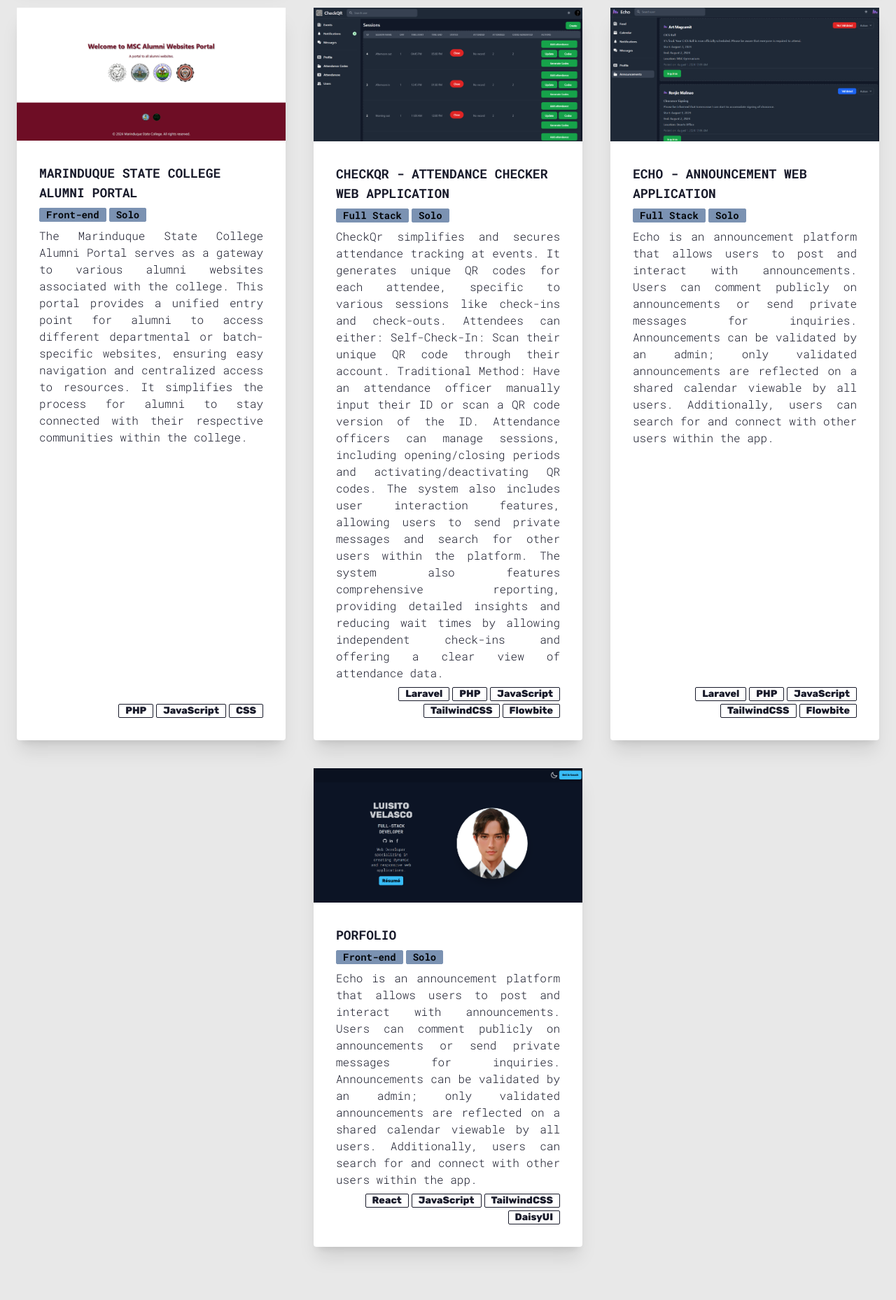
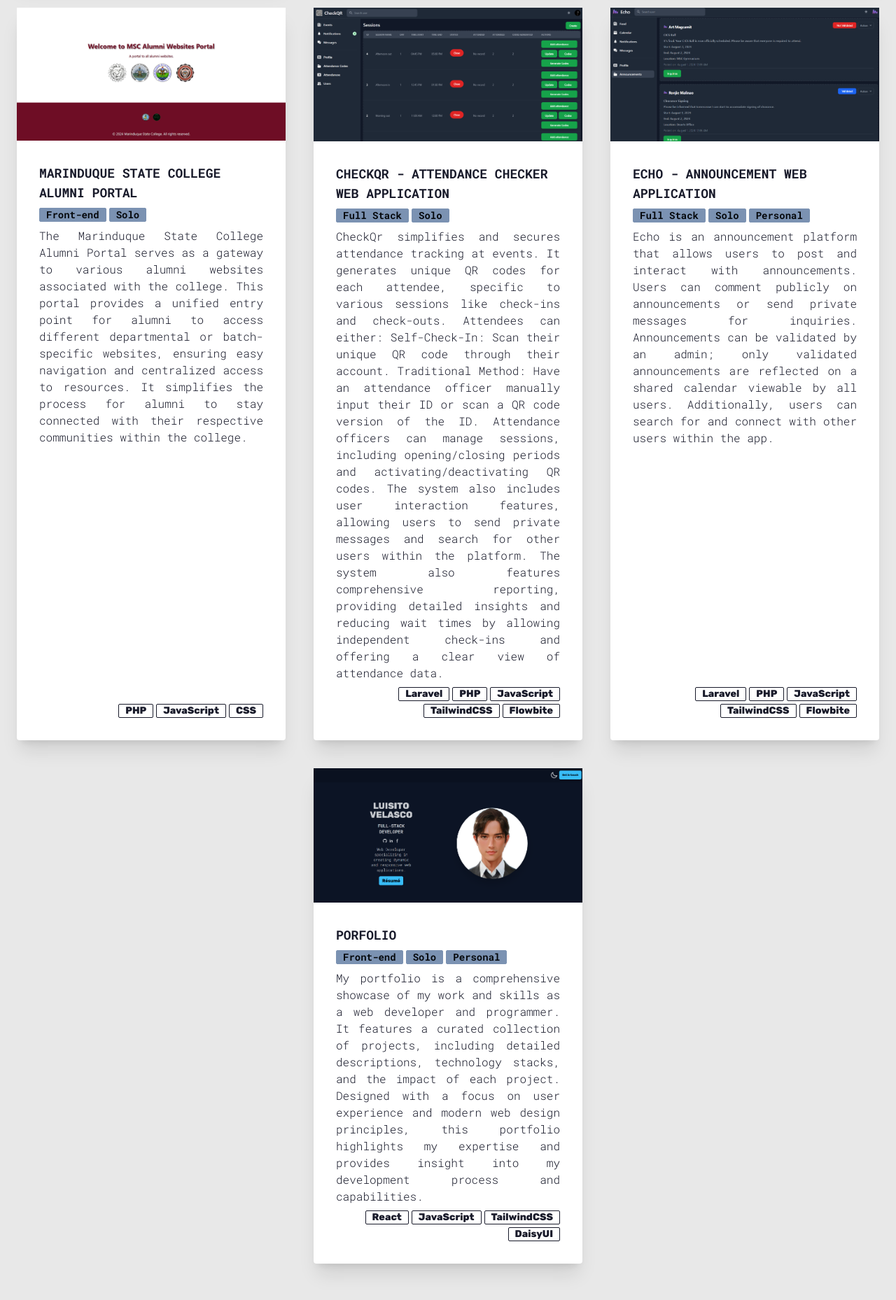
Before and after one commit to lstvelasco/luisito-velasco, a React (Vite) app: page / in a window 1280 px wide. Shown: the part 1809-3667 px from the top of the page at 70% size. Built offline with nearby package versions, Linux system fonts and the light colour scheme.

Commit message:
Update Projects.tsx

```diff
--- a/src/components/Projects.tsx
+++ b/src/components/Projects.tsx
@@ -76,15 +76,15 @@ Attendance officers can manage sessions, including opening/closing periods and a
               "TailwindCSS",
               "Flowbite",
             ]}
-            role={["Full Stack", "Solo"]}
+            role={["Full Stack", "Solo", "Personal"]}
             link="https://marsu.echo.infinityfreeapp.com"
           />
           <ProjectCard
             projectName="Porfolio"
-            description="Echo is an announcement platform that allows users to post and interact with announcements. Users can comment publicly on announcements or send private messages for inquiries. Announcements can be validated by an admin; only validated announcements are reflected on a shared calendar viewable by all users. Additionally, users can search for and connect with other users within the app."
+            description="My portfolio is a comprehensive showcase of my work and skills as a web developer and programmer. It features a curated collection of projects, including detailed descriptions, technology stacks, and the impact of each project. Designed with a focus on user experience and modern web design principles, this portfolio highlights my expertise and provides insight into my development process and capabilities."
             imageUrl={portfolio}
             projectTechs={["React", "JavaScript", "TailwindCSS", "DaisyUI"]}
-            role={["Front-end", "Solo"]}
+            role={["Front-end", "Solo", "Personal"]}
             link="https://luisitovelasco.netlify.app"
           />
         </div>
```
